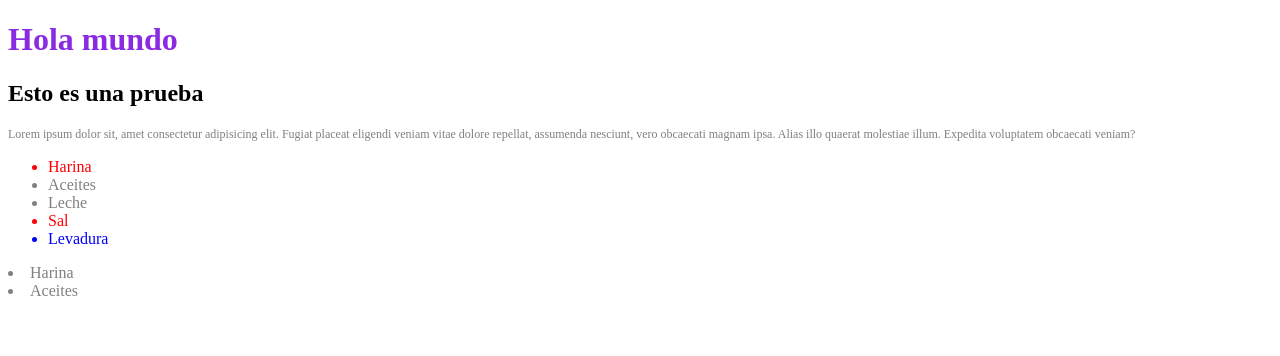
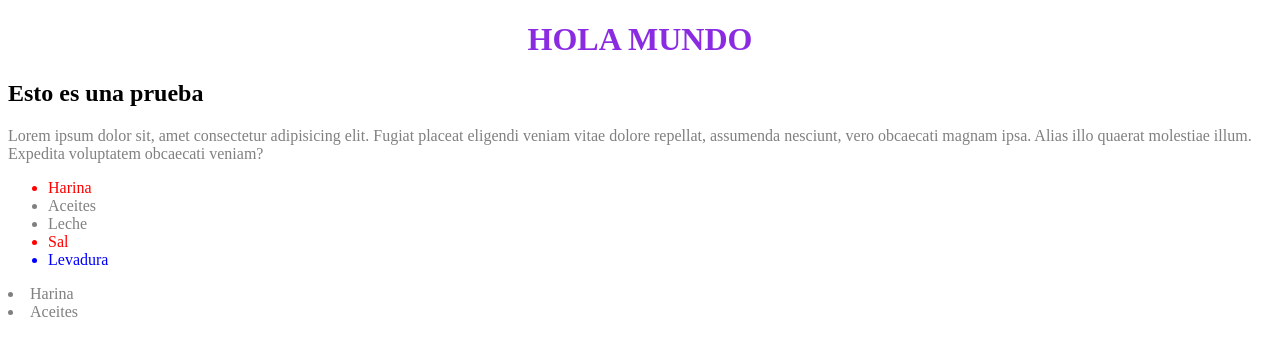
Before and after one commit to DanielSerra71/Probando-git, a plain HTML site: page Propiedades-de-texto/index.html in a window 1280 px wide. Drawn offline with Linux system fonts and the light colour scheme; a web font is replaced by a local one.

Commit message:
update filis

```diff
--- a/Propiedades-de-texto/fonts.css
+++ /dev/null
@@ -1,4 +0,0 @@
-@font-face {
-    font-family: montserrat;
-    src: url("fonts/monserrat-Bold.tff") format("truetype");
-}
--- a/Propiedades-de-texto/index.html
+++ b/Propiedades-de-texto/index.html
@@ -5,6 +5,7 @@
     <meta name="viewport" content="width=device-width, initial-scale=1.0">
     <title>Index</title>
     <link rel="stylesheet" href="styles.css">
+    <link rel="stylesheet" href="font.css">
  </head>
  <body>
     <h1>Hola mundo</h1>
--- a/Propiedades-de-texto/styles.css
+++ b/Propiedades-de-texto/styles.css
@@ -1,10 +1,16 @@
 h1{
     color: blueviolet;
     font-size: 20 px;
+    font-family: daniel;
+    font-weight: 700;
+    text-transform: uppercase;
+    text-align: center;
 }
 p{
     color: gray;
-    font-size: 12px;
+    font-size: 16px;
+    font-family: daniel;
+
 }
 li{
     color: gray;
```
